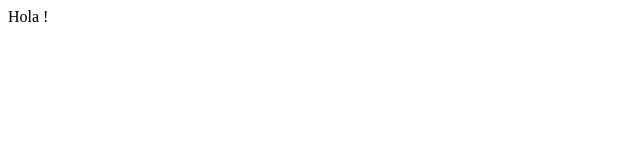
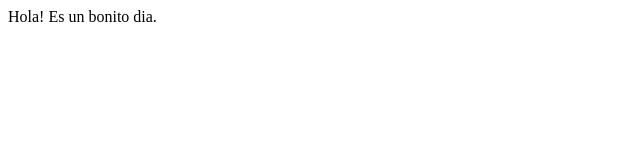
Before and after one commit to CarlosSepulveda97/pruebagit, a plain HTML site: page index.html in a window 1280 px wide. Shown: the whole page, without its empty margins (0-640 px from the left). Drawn offline with Linux system fonts and the light colour scheme.

Commit message:
Se agrego 'hola' al index

```diff
--- a/index.html
+++ b/index.html
@@ -6,6 +6,7 @@
     <title>Document</title>
 </head>
 <body>
-    Hola !
+    Hola!
+    Es un bonito dia.
 </body>
 </html>
```
